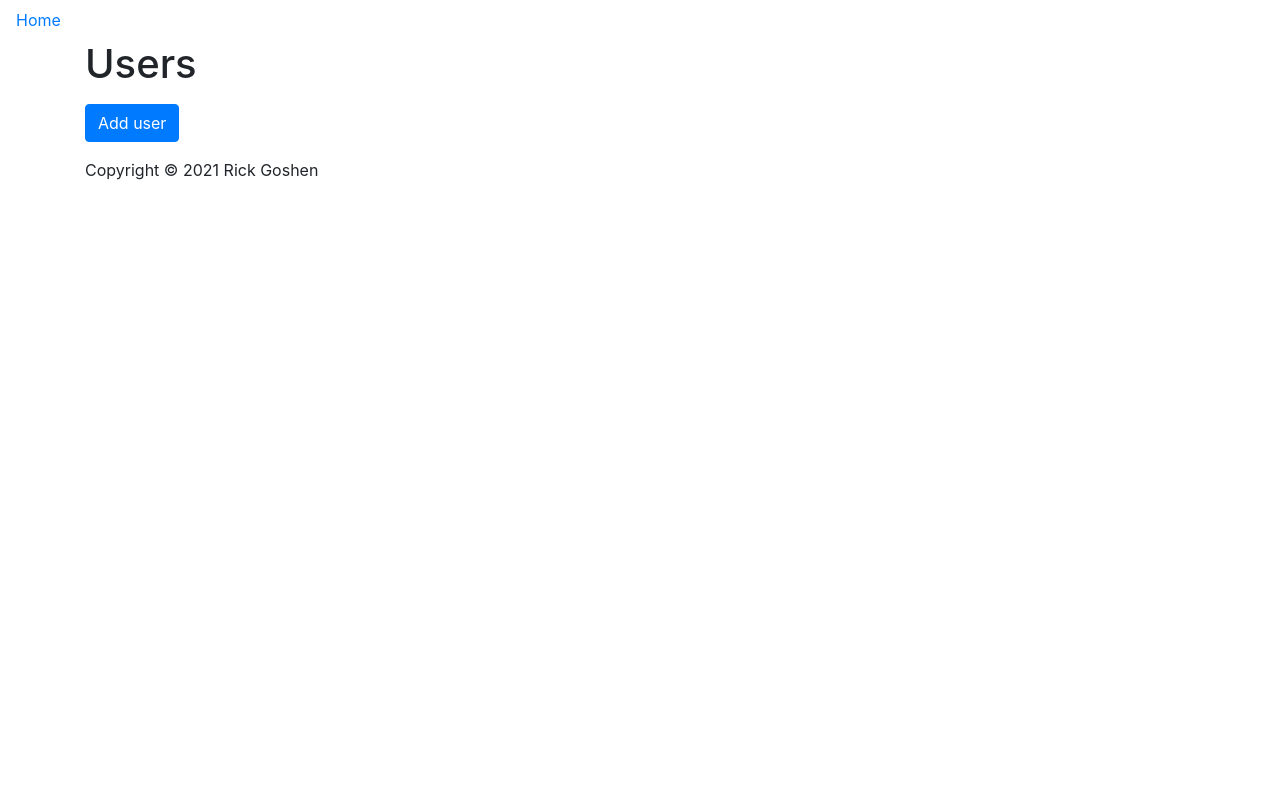
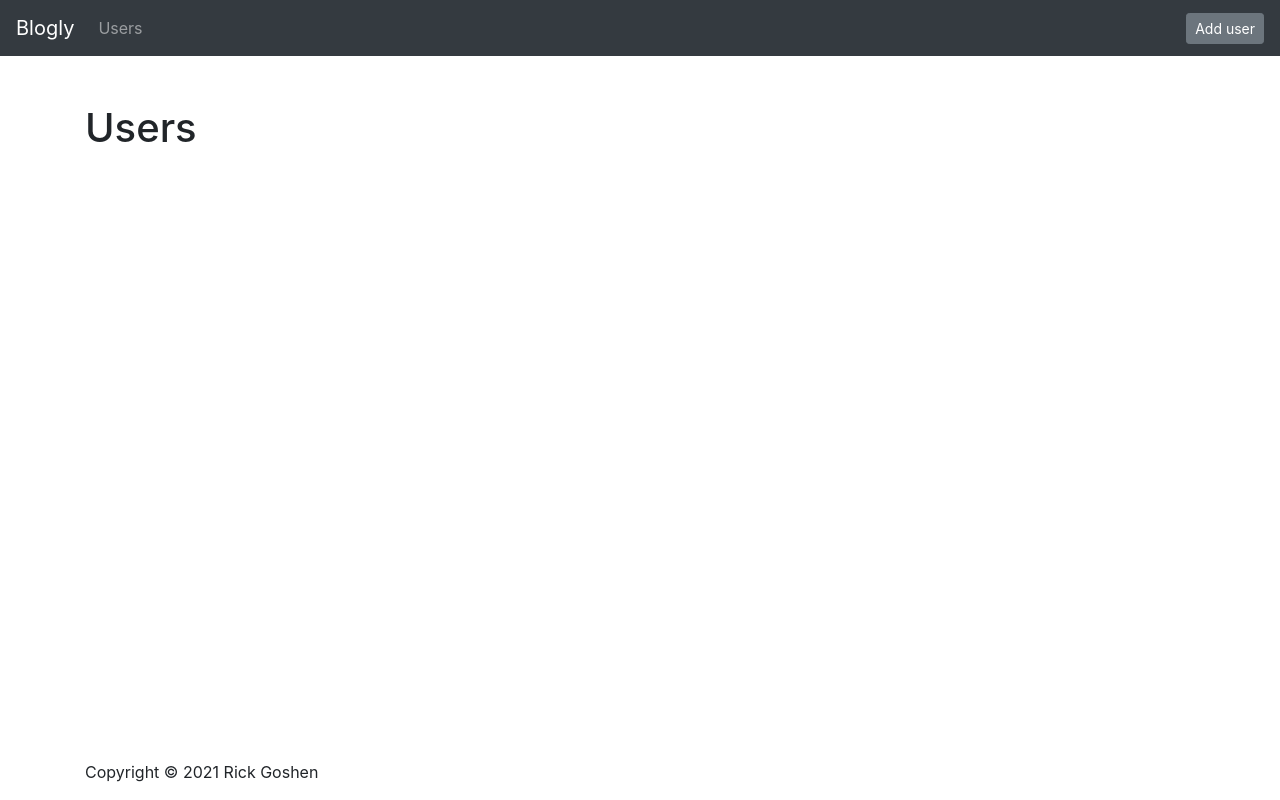
Before and after one commit to rgoshen/flask-blogly, a Flask app: page /users in a window 1280 px wide. Run offline with Flask 2, Linux system fonts and the light colour scheme; some libraries are stand-ins or nearby versions.

Commit message:
updated navbar

```diff
--- a/templates/base.html
+++ b/templates/base.html
@@ -13,16 +13,24 @@
     {% endblock %}
   </head>
   <body>
-    <nav class="navbar">
-      <a href="/">Home</a>
+    <nav class="navbar navbar-expand-lg navbar-dark bg-dark">
+      <a class="navbar-brand" href="/">Blogly</a>
+      <ul class="navbar-nav">
+        <li class="nav-item"><a class="nav-link" href="/users">Users</a></li>
+      </ul>
+      <ul class="navbar-nav ml-auto">
+        <li class="nav-item">
+          <a class="btn btn-sm btn-secondary" href="/users/new">Add user</a>
+        </li>
+      </ul>
     </nav>
     <!-- Your page content -->
     <div id="content">
-      <div class="container">{% block content %}{% endblock %}</div>
+      <div class="container mt-5">{% block content %}{% endblock %}</div>
     </div>
 
     <div id="footer">
-      <div class="container">
+      <div class="container fixed-bottom">
         <p>Copyright &copy; <span id="current-year">2021</span> Rick Goshen</p>
       </div>
     </div>
--- a/templates/users/index.html
+++ b/templates/users/index.html
@@ -6,5 +6,4 @@
   <li><a href="/users/{{ user.id }}">{{ user.full_name}}</a></li>
   {% endfor %}
 </ul>
-<p><a class="btn btn-primary" href="/users/new">Add user</a></p>
 {% endblock %}
```
